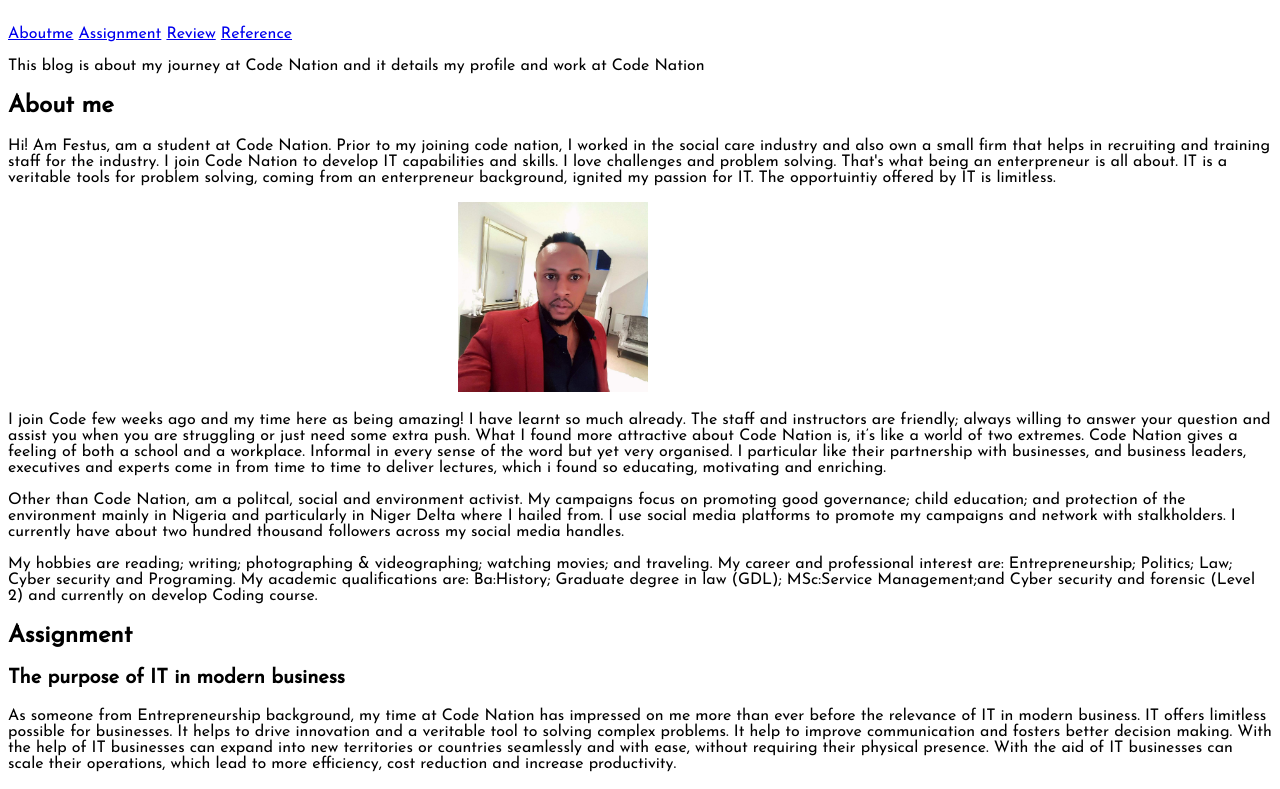
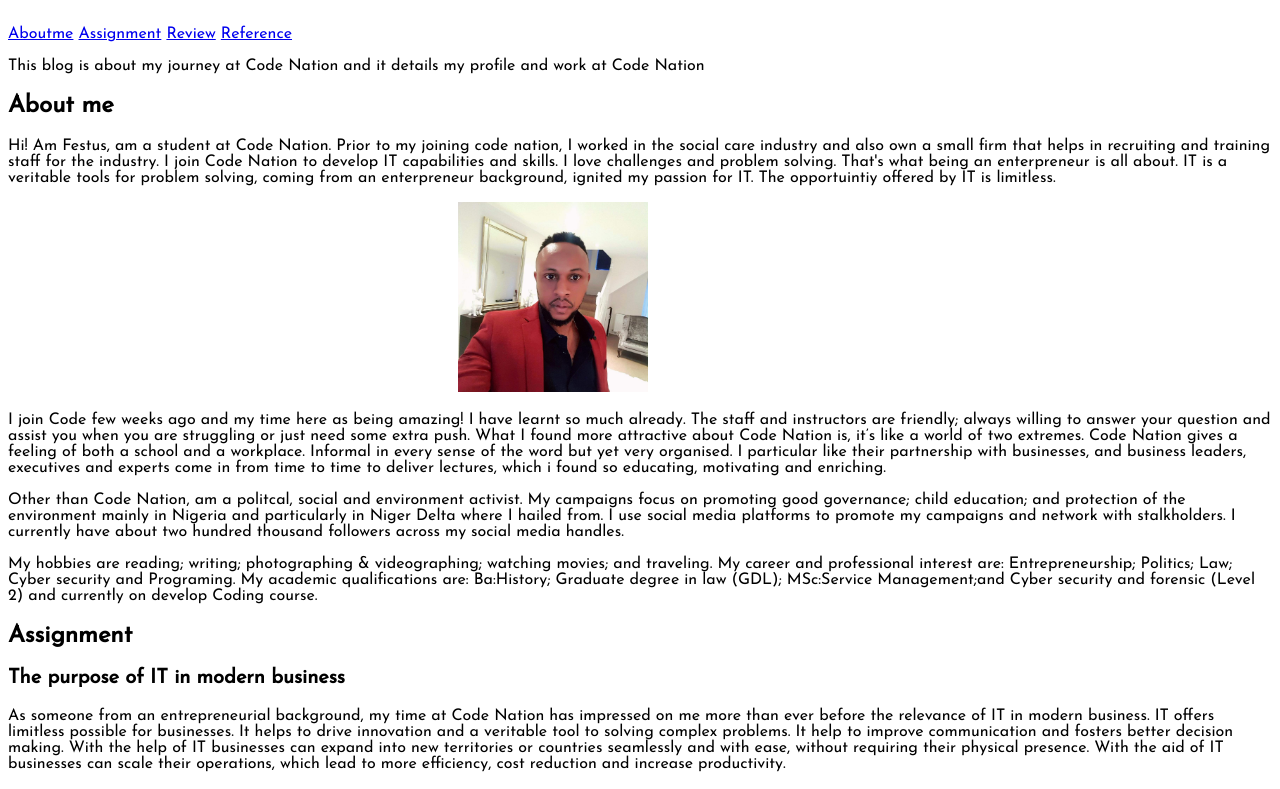
Before and after one commit to kingfestusfarob/festus, a plain HTML site: page index.html in a window 1280 px wide. Shown: the part 142-931 px from the top of the page. Drawn offline with Linux system fonts and the light colour scheme.

Commit message:
upload changes to text

```diff
--- a/index.html
+++ b/index.html
@@ -45,7 +45,7 @@
 
     <h3>The purpose of IT in modern business</h3>
 
-    <p>As someone from Entrepreneurship background, my time at Code Nation has impressed on me more than ever before the relevance of IT in modern business. IT offers limitless possible for businesses. It helps to drive innovation and a veritable tool to solving complex problems. It help to improve communication and fosters better decision making. With the help of IT businesses can expand into new territories or countries seamlessly and with ease, without requiring their physical presence. With the aid of IT businesses can scale their operations, which lead to more efficiency, cost reduction and increase productivity.
+    <p>As someone from an entrepreneurial background, my time at Code Nation has impressed on me more than ever before the relevance of IT in modern business. IT offers limitless possible for businesses. It helps to drive innovation and a veritable tool to solving complex problems. It help to improve communication and fosters better decision making. With the help of IT businesses can expand into new territories or countries seamlessly and with ease, without requiring their physical presence. With the aid of IT businesses can scale their operations, which lead to more efficiency, cost reduction and increase productivity.
     </p>
 
 
```
